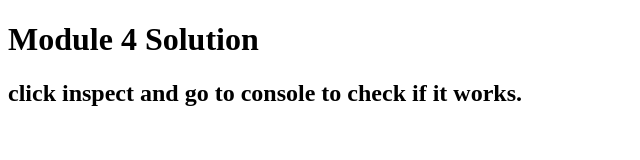
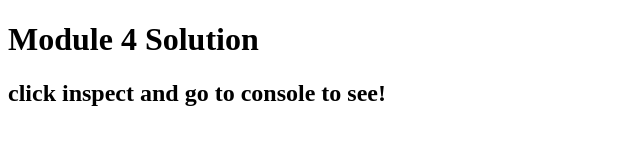
Before and after one commit to Abemchegen/coursera-module-4, a plain HTML site: page coursera-module4-solution/index.html in a window 1280 px wide. Shown: the whole page, without its empty margins (0-640 px from the left). Drawn offline with Linux system fonts and the light colour scheme.

Commit message:
Update index.html

```diff
--- a/coursera-module4-solution/index.html
+++ b/coursera-module4-solution/index.html
@@ -12,6 +12,6 @@
 </head>
 <body>
   <h1>Module 4 Solution</h1>
-  <h2> click inspect and go to console to check if it works.</h2>
+  <h2> click inspect and go to console to see!</h2>
 </body>
 </html>
```
